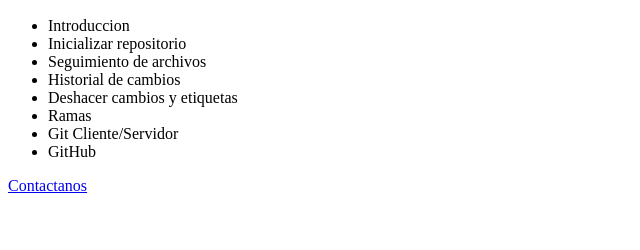
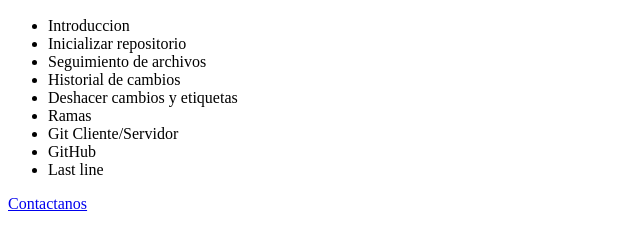
Before and after one commit to andresph/test1, a plain HTML site: page index.html in a window 1280 px wide. Shown: the part 110-360 px from the top of the page, without its empty margins (0-640 px from the left). Drawn offline with Linux system fonts and the light colour scheme.

Commit message:
Update index.html last line

```diff
--- a/index.html
+++ b/index.html
@@ -18,6 +18,7 @@
         <li>Ramas</li>
         <li>Git Cliente/Servidor</li>
         <li>GitHub</li>
+        <li>Last line</li>
     </ul>
     <a href="contacto.html">Contactanos</a>
 </html>
```
